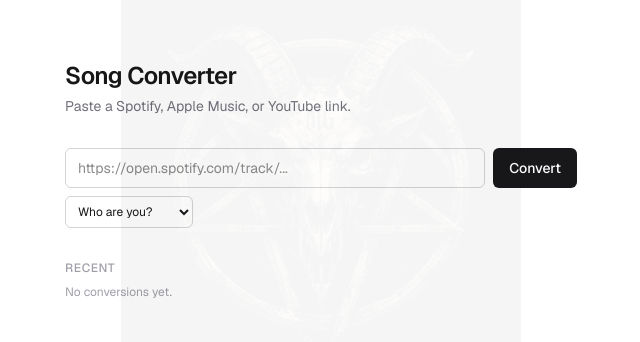
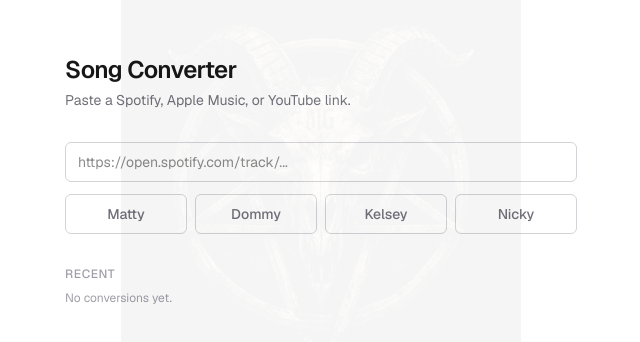
Before and after one commit to mattdrgonzales/song-converter, a Next.js app: page / in a window 1280 px wide. Shown: the part 220-562 px from the top of the page, without its empty margins (319-959 px from the left). Built offline with nearby package versions, Linux system fonts and the light colour scheme.

Commit message:
refactor: name buttons replace dropdown and convert button
Paste link, tap your name to convert. Selected name is highlighted
and remembered. No separate convert button needed.

```diff
--- a/src/app/page.tsx
+++ b/src/app/page.tsx
@@ -127,38 +127,35 @@ export default function Home() {
           Paste a Spotify, Apple Music, or YouTube link.
         </p>
 
-        <form onSubmit={handleSubmit} className="space-y-2 mb-8">
-          <div className="flex gap-2">
+        <form onSubmit={handleSubmit} className="space-y-3 mb-8">
           <input
             type="url"
             value={url}
             onChange={(e) => setUrl(e.target.value)}
             placeholder="https://open.spotify.com/track/..."
-              className="flex-1 h-10 px-3 rounded-md border border-zinc-300 dark:border-zinc-700 bg-transparent text-sm outline-none focus:ring-2 focus:ring-zinc-900 dark:focus:ring-zinc-100 transition-shadow"
+            className="w-full h-10 px-3 rounded-md border border-zinc-300 dark:border-zinc-700 bg-transparent text-sm outline-none focus:ring-2 focus:ring-zinc-900 dark:focus:ring-zinc-100 transition-shadow"
             required
           />
+          <div className="flex gap-2">
+            {["Matty", "Dommy", "Kelsey", "Nicky"].map((n) => (
               <button
-              type="submit"
+                key={n}
+                type={name === n ? "submit" : "button"}
                 disabled={loading}
-              className="h-10 px-4 rounded-md bg-zinc-900 dark:bg-zinc-100 text-white dark:text-zinc-900 text-sm font-medium cursor-pointer disabled:opacity-50 disabled:cursor-not-allowed hover:bg-zinc-700 dark:hover:bg-zinc-300 transition-colors"
+                onClick={() => {
+                  setName(n);
+                  localStorage.setItem("song-converter-name", n);
+                }}
+                className={`flex-1 h-10 rounded-md text-sm font-medium cursor-pointer transition-colors disabled:opacity-50 disabled:cursor-not-allowed ${
+                  name === n
+                    ? "bg-zinc-900 dark:bg-zinc-100 text-white dark:text-zinc-900 hover:bg-zinc-700 dark:hover:bg-zinc-300"
+                    : "border border-zinc-300 dark:border-zinc-700 text-zinc-500 dark:text-zinc-400 hover:border-zinc-500 dark:hover:border-zinc-500"
+                }`}
               >
-              {loading ? "..." : "Convert"}
+                {loading && name === n ? "..." : n}
               </button>
+            ))}
           </div>
-          <select
-            value={name}
-            onChange={(e) => {
-              setName(e.target.value);
-              localStorage.setItem("song-converter-name", e.target.value);
-            }}
-            className="w-32 h-8 px-2 rounded-md border border-zinc-300 dark:border-zinc-700 bg-transparent text-xs outline-none focus:ring-2 focus:ring-zinc-900 dark:focus:ring-zinc-100 transition-shadow cursor-pointer"
-          >
-            <option value="">Who are you?</option>
-            <option value="Matty">Matty</option>
-            <option value="Dommy">Dommy</option>
-            <option value="Kelsey">Kelsey</option>
-            <option value="Nicky">Nicky</option>
-          </select>
         </form>
 
         {error && (
```
Lines whose indentation alone changed are shown as unchanged.
